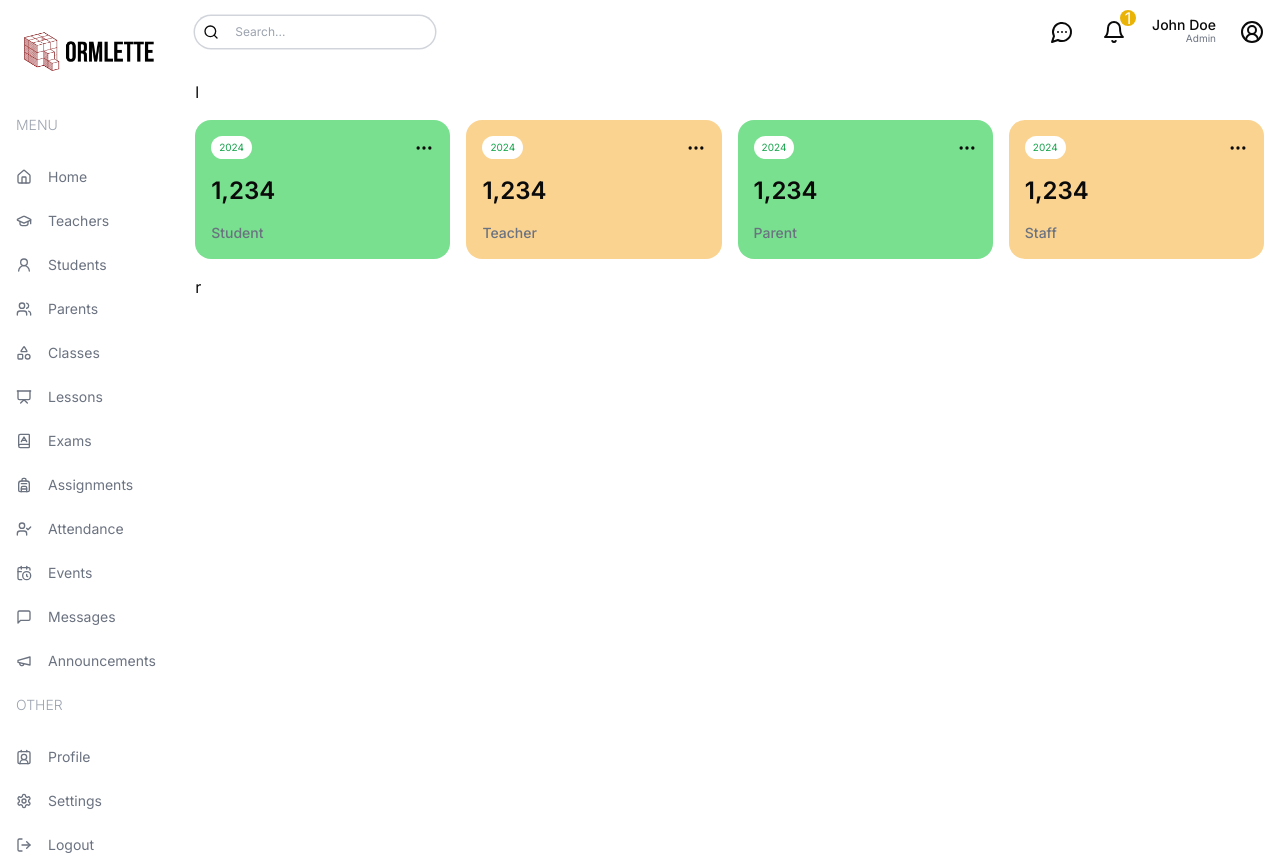
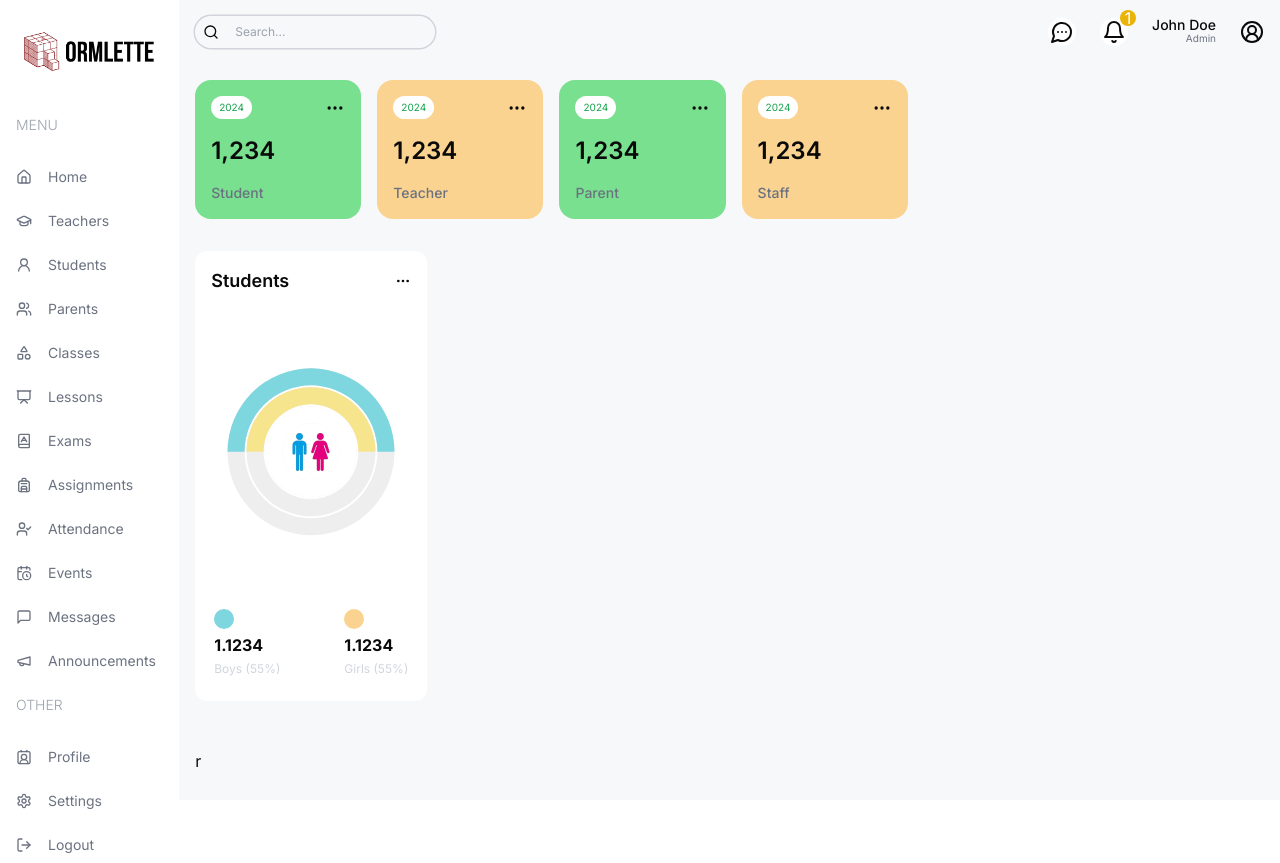
Before and after one commit to nhungnguyen-9/Ormlette-schoolManagement, a Next.js app: page /admin in a window 1280 px wide. Built offline with nearby package versions, Linux system fonts and the light colour scheme.

Commit message:
add radial chart

```diff
--- a/app/(dashboard)/admin/page.tsx
+++ b/app/(dashboard)/admin/page.tsx
@@ -1,18 +1,30 @@
+import { CountChart } from "@/components/count-chart";
 import { UserCard } from "@/components/user-card";
 
 const AdminPage = () => {
     return (
         <div className="p-4 flex gap-4 flex-col md:flex-flow">
             {/* left */}
-            <div className="w-full lg:w-2/3">
-                l
-            </div>
+            <div className="w-full lg:w-2/3 flex flex-col gap-8">
+
                 {/* usercard */}
                 <div className="flex gap-4 justify-between flex-wrap">
                     <UserCard type="student" />
                     <UserCard type="teacher" />
                     <UserCard type="parent" />
                     <UserCard type="staff" />
+                </div>
+                {/* middle chart */}
+                <div className="flex gap-4 flex-col lg:flex-row">
+                    {/* count chart */}
+                    <div className="w-full lg:w-1/3 h-[450px]">
+                        <CountChart />
+                    </div>
+                    {/* attendance chart */}
+                    <div className="w-full lg:w-2/3 h-[450px]"></div>
+                </div>
+                {/* bottom chart */}
+                <div className=""></div>
             </div>
             {/* right */}
             <div className="w-full lg:w-1/3">
--- a/app/(dashboard)/layout.tsx
+++ b/app/(dashboard)/layout.tsx
@@ -25,7 +25,7 @@ export default function DashboardLayout({
                 </Link>
                 <Menu />
             </div>
-            <div className="w-[86%] md:w-[92%] lg:w-[84%] xl:w-[86%] bg-[#F7F8FA]overflow-scroll">
+            <div className="w-[86%] md:w-[92%] lg:w-[84%] xl:w-[86%] bg-[#F7F8FA]  overflow-scroll">
                 <Navbar />
                 {children}
             </div>
--- /dev/null
+++ b/components/count-chart.tsx
@@ -0,0 +1,65 @@
+'use client'
+
+import { Ellipsis } from "lucide-react"
+import Image from "next/image"
+import { Legend, RadialBar, RadialBarChart, ResponsiveContainer, Tooltip } from "recharts"
+
+const data = [
+    {
+        name: "Total",
+        count: 106,
+        fill: "white"
+    },
+    {
+        name: "Girls",
+        count: 53,
+        fill: "#f6e58d"
+    },
+    {
+        name: "Boys",
+        count: 53,
+        fill: "#7ed6df"
+    }
+]
+
+export const CountChart = () => {
+    return (
+        <div className="bg-white rounded-xl w-full h-full p-4">
+            <div className="flex justify-between items-center">
+                <h1 className="text-lg font-semibold">Students</h1>
+                <Ellipsis className="size-4" />
+            </div>
+            {/* chart */}
+            <div className="relative w-full h-[75%]">
+                <ResponsiveContainer>
+                    <RadialBarChart cx="50%" cy="50%" innerRadius="40%" outerRadius="100%" barSize={32} data={data}>
+                        <RadialBar
+                            background
+                            dataKey="count"
+                        />
+                    </RadialBarChart>
+                </ResponsiveContainer>
+                <Image
+                    src='/male-female.png'
+                    alt=""
+                    width={50}
+                    height={50}
+                    className="absolute top-1/2 left-1/2 -translate-x-1/2 -translate-y-1/2"
+                />
+            </div>
+            {/* bottom */}
+            <div className="flex justify-center gap-16">
+                <div className="flex flex-col gap-1">
+                    <div className="w-5 h-5 bg-lamaSky rounded-full" />
+                    <h1 className="font-bold">1.1234</h1>
+                    <h2 className="text-xs text-gray-300">Boys (55%)</h2>
+                </div>
+                <div className="flex flex-col gap-1">
+                    <div className="w-5 h-5 bg-lamaYellow rounded-full" />
+                    <h1 className="font-bold">1.1234</h1>
+                    <h2 className="text-xs text-gray-300">Girls (55%)</h2>
+                </div>
+            </div>
+        </div>
+    )
+}
--- a/package.json
+++ b/package.json
@@ -16,6 +16,7 @@
     "next": "15.0.3",
     "react": "19.0.0-rc-66855b96-20241106",
     "react-dom": "19.0.0-rc-66855b96-20241106",
+    "recharts": "^2.13.3",
     "tailwind-merge": "^2.5.4",
     "tailwindcss-animate": "^1.0.7"
   },
--- a/tailwind.config.ts
+++ b/tailwind.config.ts
@@ -9,6 +9,11 @@ export default {
 	],
 	theme: {
 		extend: {
+			backgroundImage: {
+				"gradient-radial": "radial-gradient(var(--tw-gradient-stops))",
+				"gradient-conic":
+					"conic-gradient(from 180deg at 50% 50%, var(--tw-gradient-stops))",
+			},
 			colors: {
 				background: 'hsl(var(--background))',
 				foreground: 'hsl(var(--foreground))',
```
Also changed, not shown: public/male-female.png (added), 1 other file (tests, documents, lock files or other folders). Lines whose indentation alone changed are shown as unchanged.
